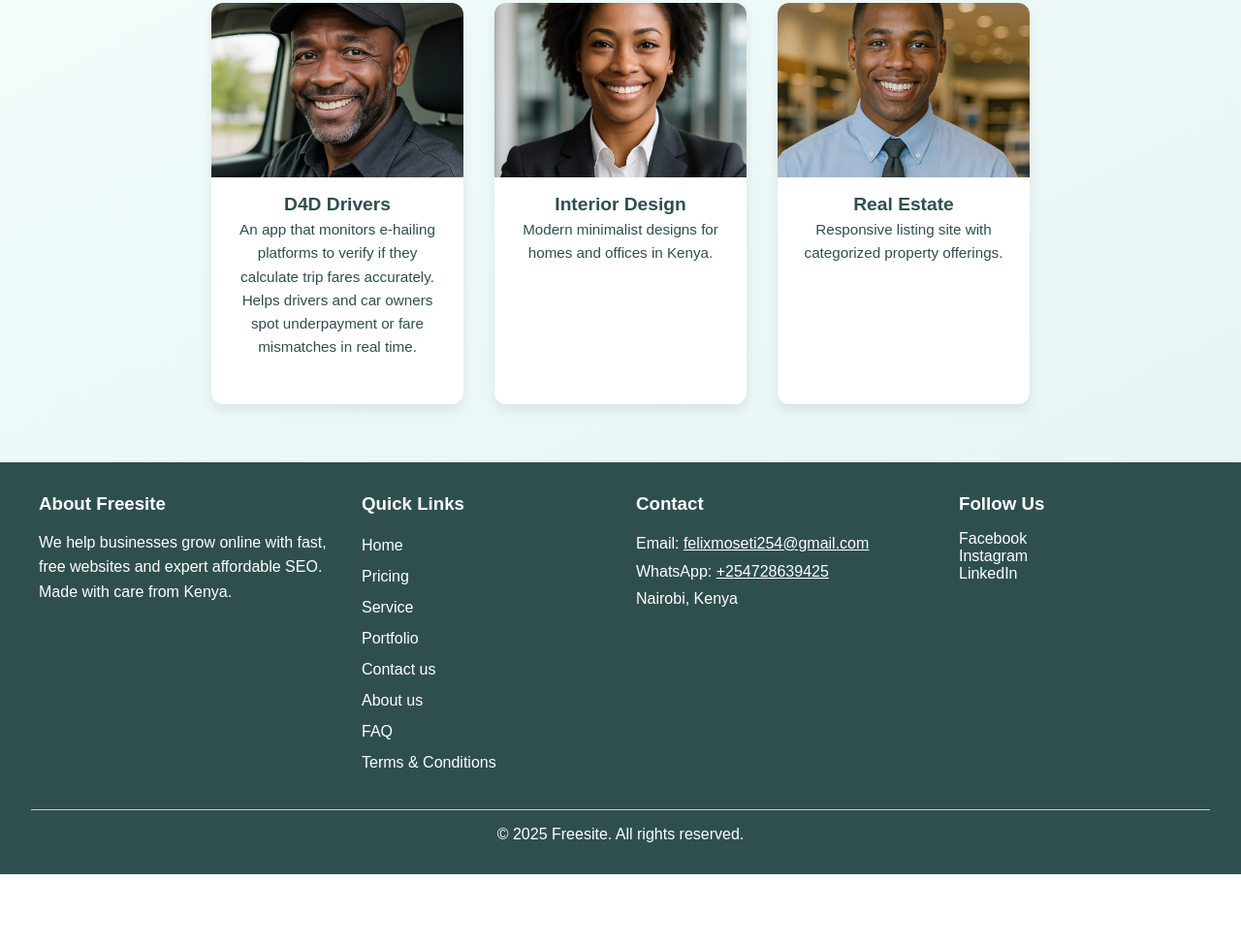
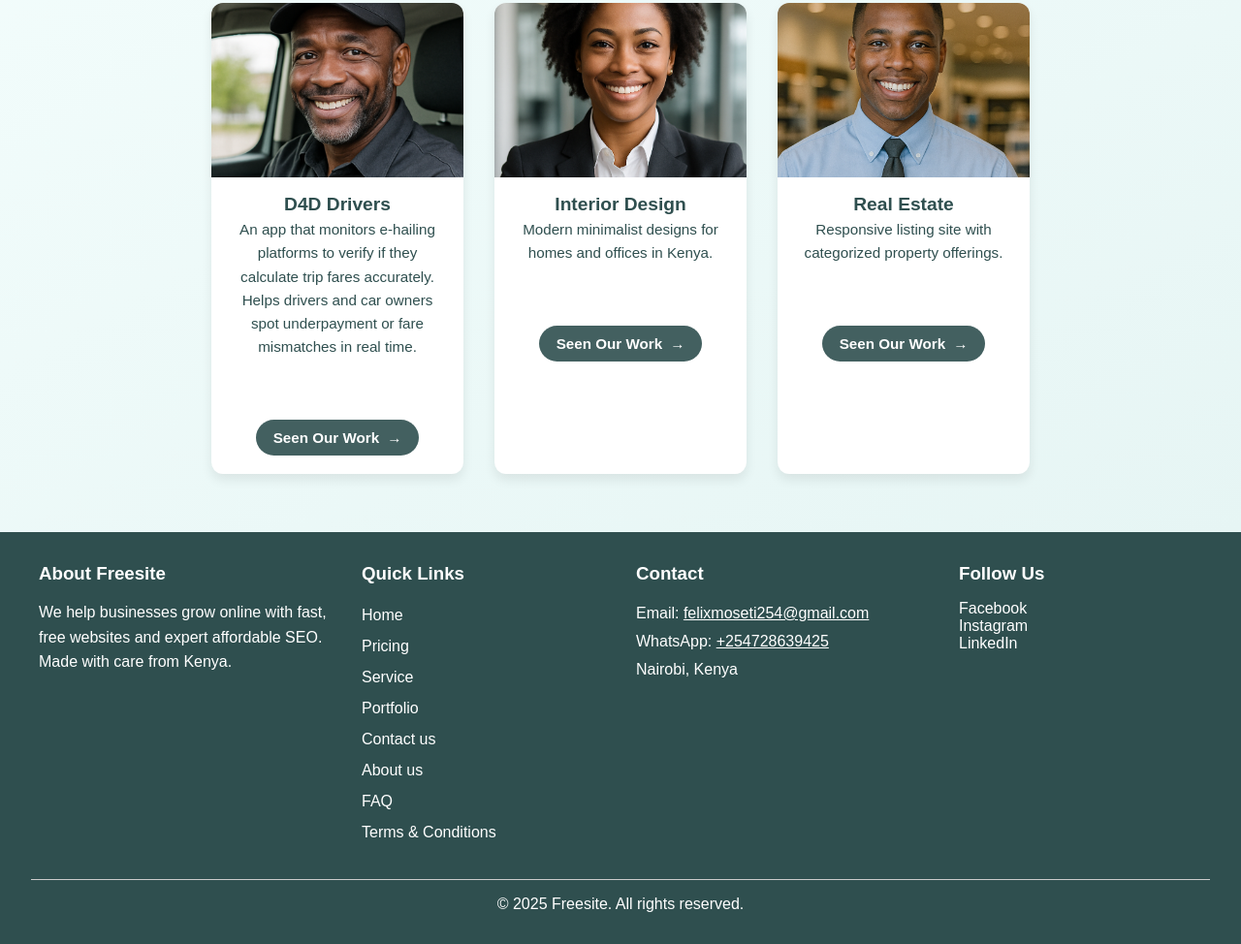
Before and after one commit to flexx254/freesite, a plain HTML site: page index.html in a window 1280 px wide. Shown: the part 2311-3285 px from the top of the page at 97% size. Before the commit the page ends 3213 px from the top, so only its background shows below. Drawn offline with Linux system fonts and the light colour scheme.

Commit message:
Update index.html

```diff
--- a/index.html
+++ b/index.html
@@ -597,6 +597,7 @@ from="0" to="1" begin="2.3s" dur="0.8s" fill="freeze" />
       <p>An app that monitors e-hailing platforms to verify if they calculate trip fares accurately.
 Helps drivers and car owners spot underpayment or fare mismatches in real time.
       </p>
+      <div class="see-work-btn">Seen Our Work <span class="arrow">→</span></div>
     </a>
 
     <!-- Corporate -->
@@ -604,6 +605,7 @@ Helps drivers and car owners spot underpayment or fare mismatches in real time.
       <img src="corporate.png" alt="Interior Design Client">
       <h3>Interior Design</h3>
       <p>Modern minimalist designs for homes and offices in Kenya.</p>
+      <div class="see-work-btn">Seen Our Work <span class="arrow">→</span></div>
     </a>
 
     <!-- Salesperson -->
@@ -611,6 +613,8 @@ Helps drivers and car owners spot underpayment or fare mismatches in real time.
       <img src="sales-person.png" alt="Real Estate Client">
       <h3>Real Estate</h3>
       <p>Responsive listing site with categorized property offerings.</p>
+
+      <div class="see-work-btn">Seen Our Work <span class="arrow">→</span></div>
     </a>
   </div>
 
@@ -661,6 +665,30 @@ Helps drivers and car owners spot underpayment or fare mismatches in real time.
     .client-card {
       width: 90%;
     }
+  }
+
+  .see-work-btn {
+  background-color: #2f4f4f;
+  color: white;
+  border-radius: 20px;
+  padding: 10px 18px;
+  margin: 1rem auto 1.2rem;
+  display: inline-flex;
+  align-items: center;
+  justify-content: center;
+  font-weight: 600;
+  font-size: 0.95rem;
+  pointer-events: none; /* disables clicking */
+  opacity: 0.9;
+}
+
+.see-work-btn .arrow {
+  margin-left: 8px;
+  transition: transform 0.2s ease;
+}
+
+.client-card:hover .see-work-btn .arrow {
+  transform: translateX(4px);
   }
 </style>
   </section>
```
